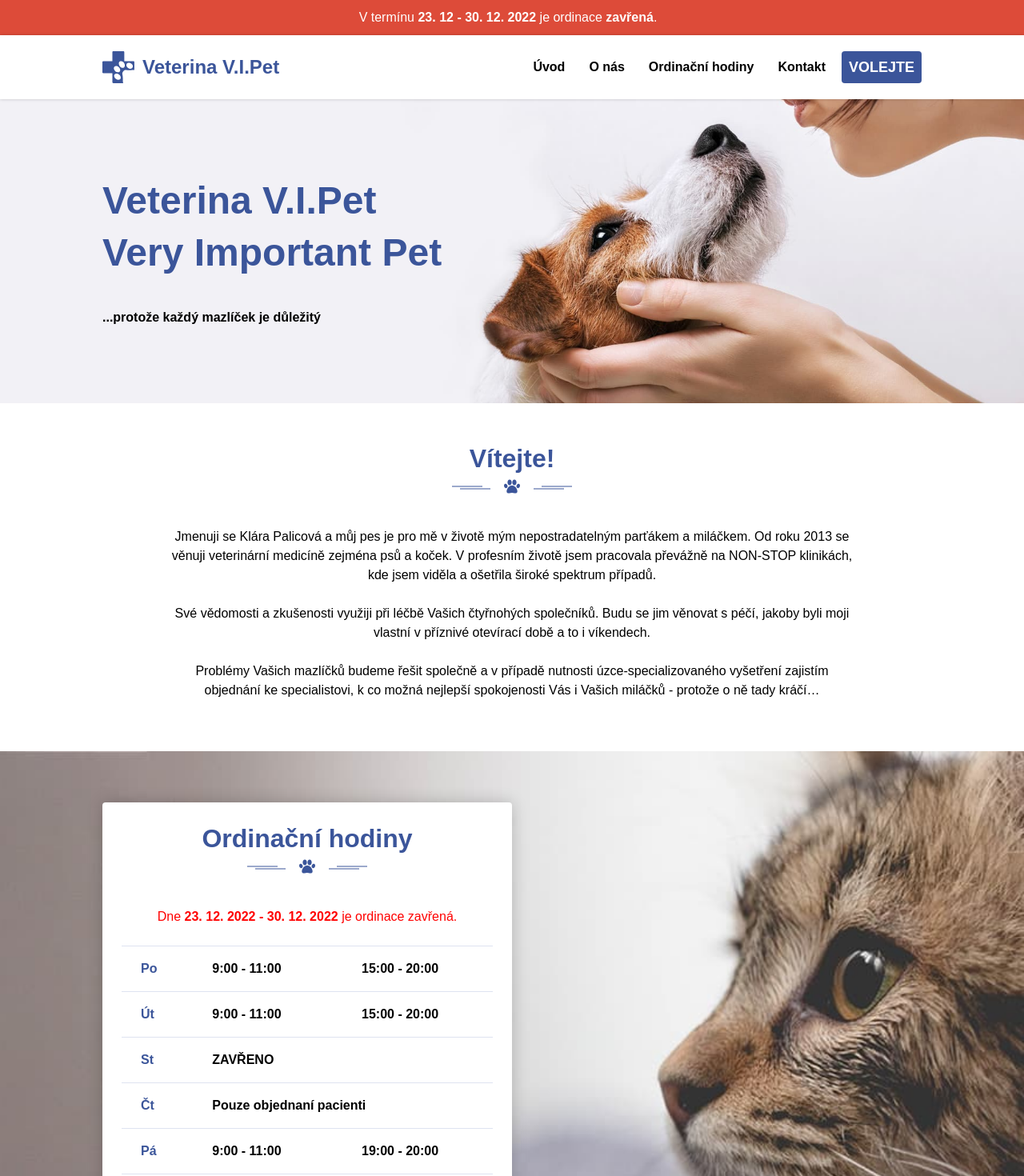
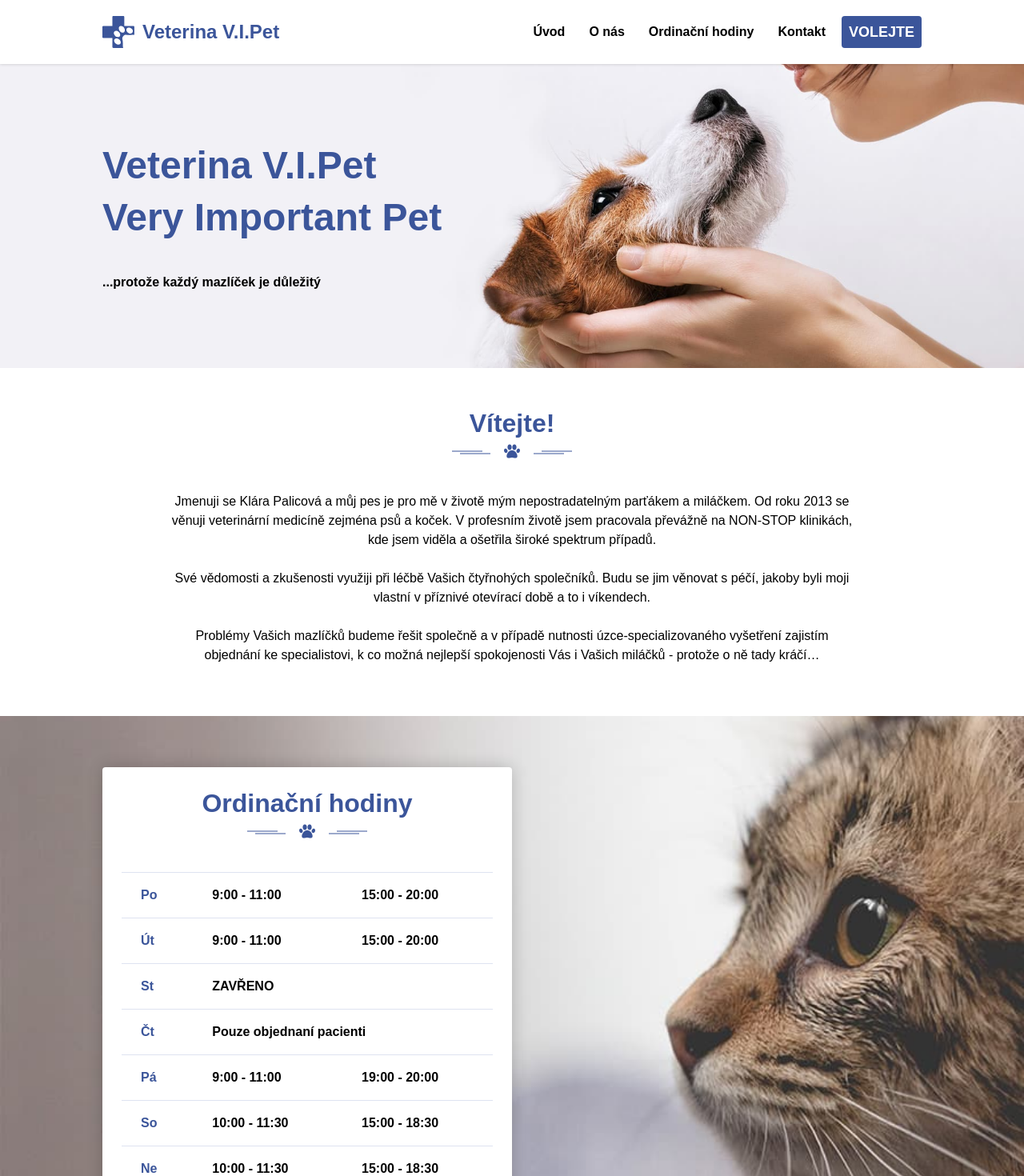
Before and after one commit to viktordanko/veterina-uvoz, a Next.js app: page / in a window 1280 px wide. Shown: the top 1470 px of the page at 80% size. Built offline with nearby package versions, Linux system fonts and the light colour scheme.

Commit message:
rm announcement

```diff
--- a/components/OpeningHoursTable.js
+++ b/components/OpeningHoursTable.js
@@ -11,9 +11,9 @@ export const OpeningHoursTable = () => {
     <div className={classes}>
       <PawDivider heading="Ordinační hodiny" />
       {/* <PawDivider heading={t('openHours.title')} /> */}
-      <p className="u-text-center u-color-red">
+      {/* <p className="u-text-center u-color-red">
         Dne <strong>23. 12. 2022 - 30. 12. 2022</strong> je ordinace zavřená.
-      </p>
+      </p> */}
       <table className="b-opening__table">
         <tbody>
           <tr>
--- a/pages/index.js
+++ b/pages/index.js
@@ -54,9 +54,9 @@ const Home = () => {
         <meta name="msapplication-TileColor" content="#ffffff" />
         <meta name="theme-color" content="#ffffff" />
       </Head>
-      <Announcement>
+      {/* <Announcement>
         V termínu <strong>23. 12 - 30. 12. 2022</strong> je ordinace <strong>zavřená</strong>.
-      </Announcement>
+      </Announcement> */}
       <Header />
       <Main>
         <Intro spacing="xl" />
```
